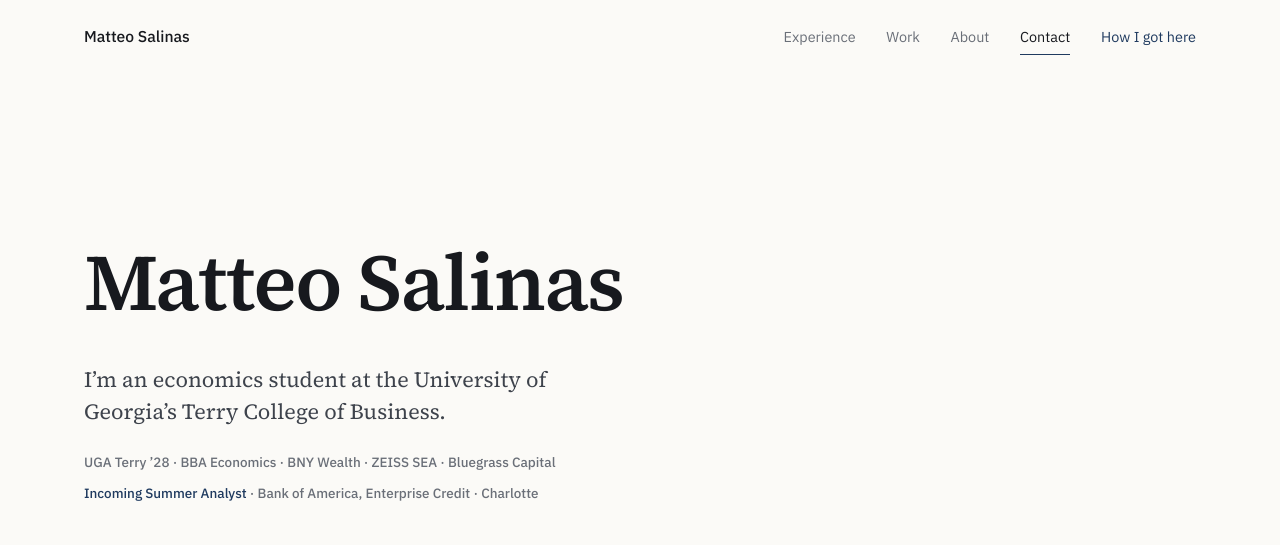
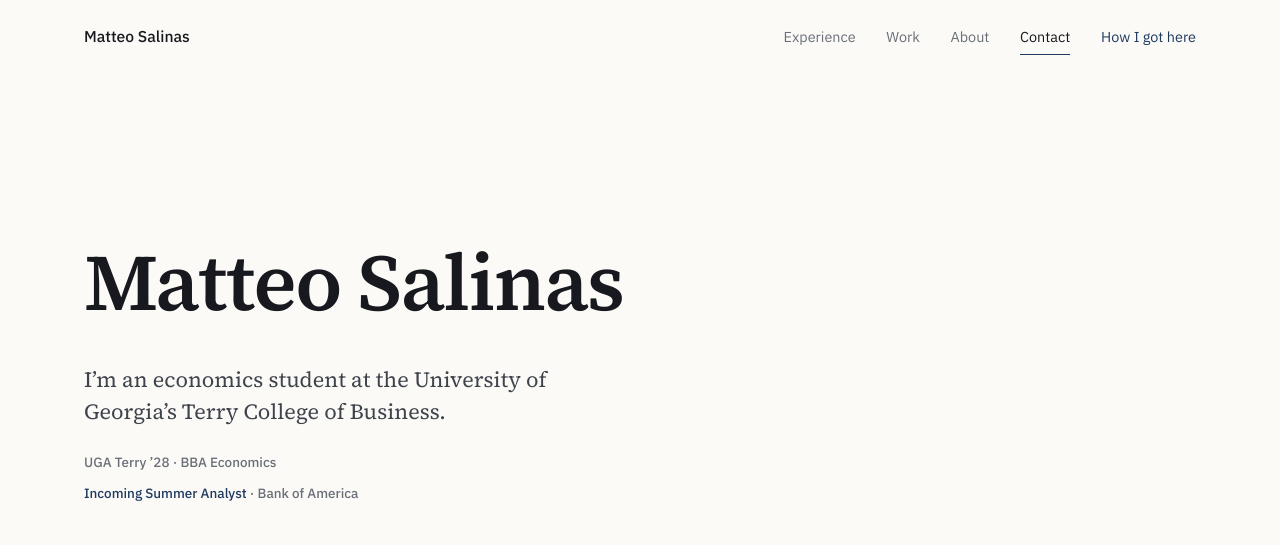
Before and after one commit to Matteo-Develop/Personal-Website, a plain HTML site: page index.html in a window 1280 px wide. Shown: the top 545 px of the page. Drawn offline with Linux system fonts and the light colour scheme.

Commit message:
Hero: just school and major, and the BofA offer
The facts line drops BNY Wealth, ZEISS SEA and Bluegrass Capital (they are
the first rows of Experience, one scroll down), leaving "UGA Terry '28 ·
BBA Economics". The status line drops "Enterprise Credit · Charlotte",
leaving "Incoming Summer Analyst · Bank of America"; the Experience entry
still carries the group and city. Contact's copy of the status line
matches, and the README's expiry note follows.

Co-Authored-By: Claude Opus 5.5 <noreply@anthropic.com>
Claude-Session: https://claude.ai/code/session_01R5VyGNvY31MJKjXssHbmPj

```diff
--- a/index.html
+++ b/index.html
@@ -139,9 +139,9 @@
 
         <p class="hero-lede reveal">I&rsquo;m an economics student at the University of Georgia&rsquo;s Terry College of Business.</p>
 
-        <p class="hero-facts reveal meta">UGA Terry &rsquo;28 &middot; BBA Economics &middot; BNY Wealth &middot; ZEISS SEA &middot; Bluegrass Capital</p>
+        <p class="hero-facts reveal meta">UGA Terry &rsquo;28 &middot; BBA Economics</p>
 
-        <p class="hero-status reveal meta">Incoming Summer Analyst <span class="faint">&middot; Bank of America, Enterprise Credit &middot; Charlotte</span></p>
+        <p class="hero-status reveal meta">Incoming Summer Analyst <span class="faint">&middot; Bank of America</span></p>
 
         <ul class="hero-links reveal meta">
           <li><a class="wipe" href="https://www.linkedin.com/in/matteosalinas1/" target="_blank" rel="noopener"><svg class="glyph" viewBox="0 0 24 24" fill="currentColor" aria-hidden="true"><path d="M20.45 20.45h-3.56v-5.57c0-1.33-.02-3.04-1.85-3.04-1.85 0-2.13 1.45-2.13 2.94v5.67H9.35V9h3.41v1.56h.05c.48-.9 1.63-1.85 3.36-1.85 3.6 0 4.27 2.37 4.27 5.45v6.29zM5.34 7.43a2.06 2.06 0 1 1 0-4.13 2.06 2.06 0 0 1 0 4.13zM7.12 20.45H3.55V9h3.57v11.45zM22.22 0H1.77C.79 0 0 .77 0 1.72v20.56C0 23.23.79 24 1.77 24h20.45c.98 0 1.78-.77 1.78-1.72V1.72C24 .77 23.2 0 22.22 0z"/></svg> LinkedIn</a></li>
@@ -438,7 +438,7 @@
           <h2 class="rail-label">Contact</h2>
         </div>
         <div class="band-body">
-          <p class="meta reveal contact-status">Incoming Summer Analyst <span class="faint">&middot; Bank of America, Enterprise Credit &middot; Charlotte</span></p>
+          <p class="meta reveal contact-status">Incoming Summer Analyst <span class="faint">&middot; Bank of America</span></p>
           <a class="contact-mail wipe reveal" href="mailto:salinasmatteo@gmail.com">salinasmatteo@gmail.com</a>
           <ul class="contact-aside reveal meta">
             <li><a class="wipe" href="https://www.linkedin.com/in/matteosalinas1/" target="_blank" rel="noopener"><svg class="glyph" viewBox="0 0 24 24" fill="currentColor" aria-hidden="true"><path d="M20.45 20.45h-3.56v-5.57c0-1.33-.02-3.04-1.85-3.04-1.85 0-2.13 1.45-2.13 2.94v5.67H9.35V9h3.41v1.56h.05c.48-.9 1.63-1.85 3.36-1.85 3.6 0 4.27 2.37 4.27 5.45v6.29zM5.34 7.43a2.06 2.06 0 1 1 0-4.13 2.06 2.06 0 0 1 0 4.13zM7.12 20.45H3.55V9h3.57v11.45zM22.22 0H1.77C.79 0 0 .77 0 1.72v20.56C0 23.23.79 24 1.77 24h20.45c.98 0 1.78-.77 1.78-1.72V1.72C24 .77 23.2 0 22.22 0z"/></svg> LinkedIn</a></li>
```
Also changed, not shown: 1 other file.
